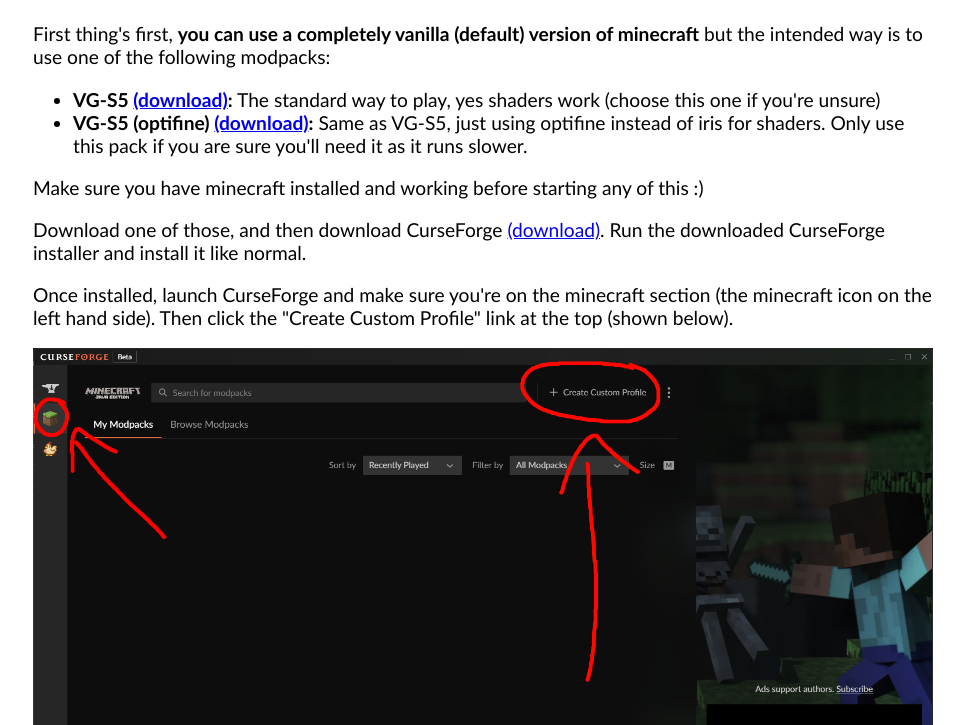
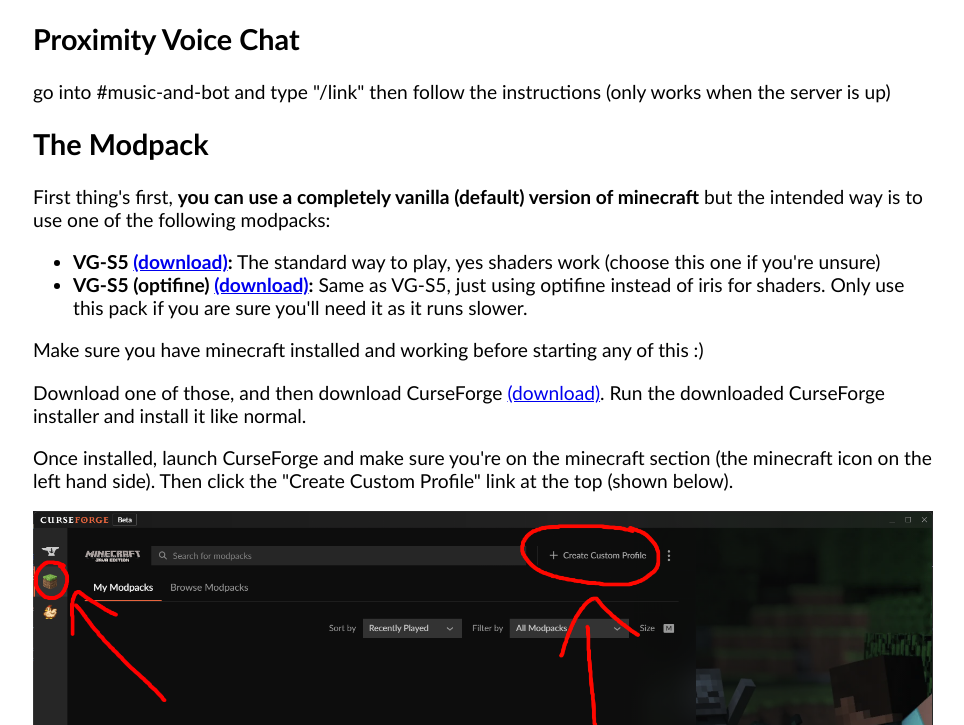
Before and after one commit to griggle/vidyacraft-s5-installation, a plain HTML site: page index.html in a window 1280 px wide. Shown: the part 75-800 px from the top of the page, without its empty margins (157-1121 px from the left). Drawn offline with Linux system fonts and the light colour scheme.

Commit message:
added prox chat instructions

```diff
--- a/index.html
+++ b/index.html
@@ -7,6 +7,12 @@
 <body>
 
 <h1>Vidyacraft Season 5 Setup Instructions</h1>
+
+<h2>Proximity Voice Chat</h2>
+
+<p>go into #music-and-bot and type "/link" then follow the instructions (only works when the server is up)</p>
+
+<h2>The Modpack</h2>
 
 First thing's first, <b>you can use a completely vanilla (default) version of minecraft</b> but the intended way is to use one of the following modpacks:
 
```
